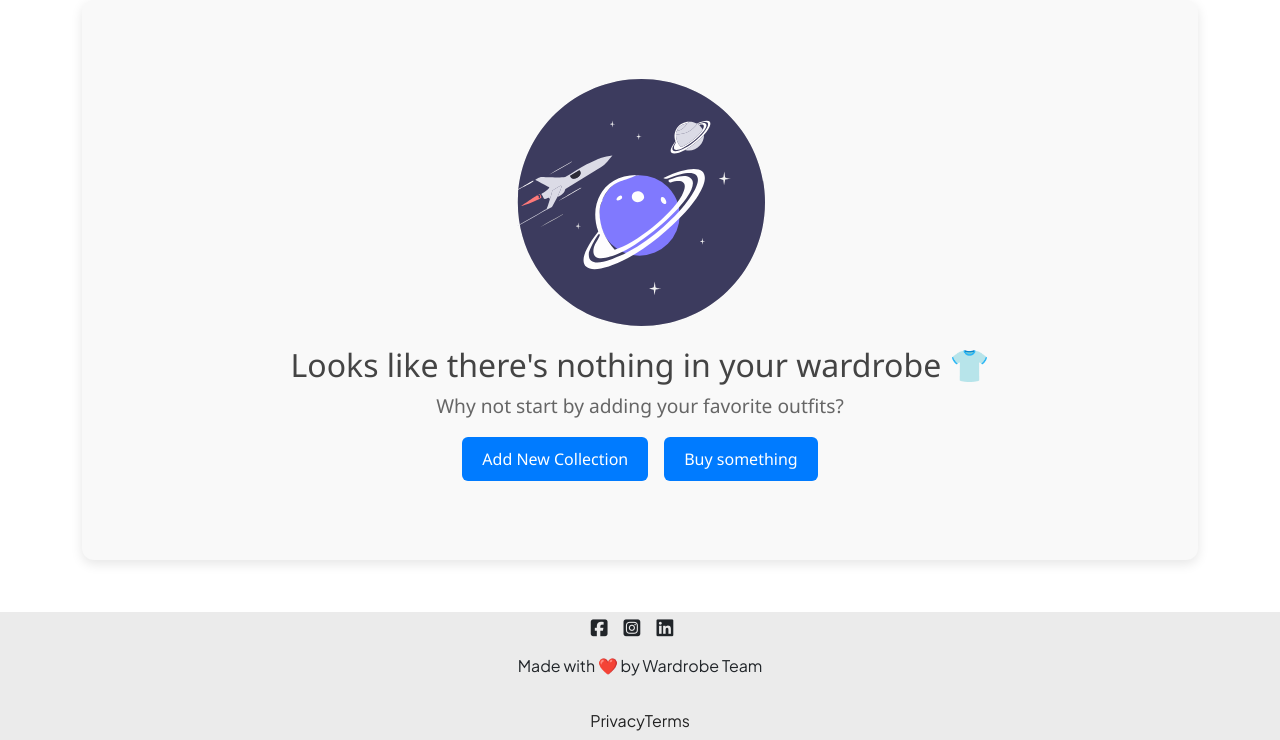
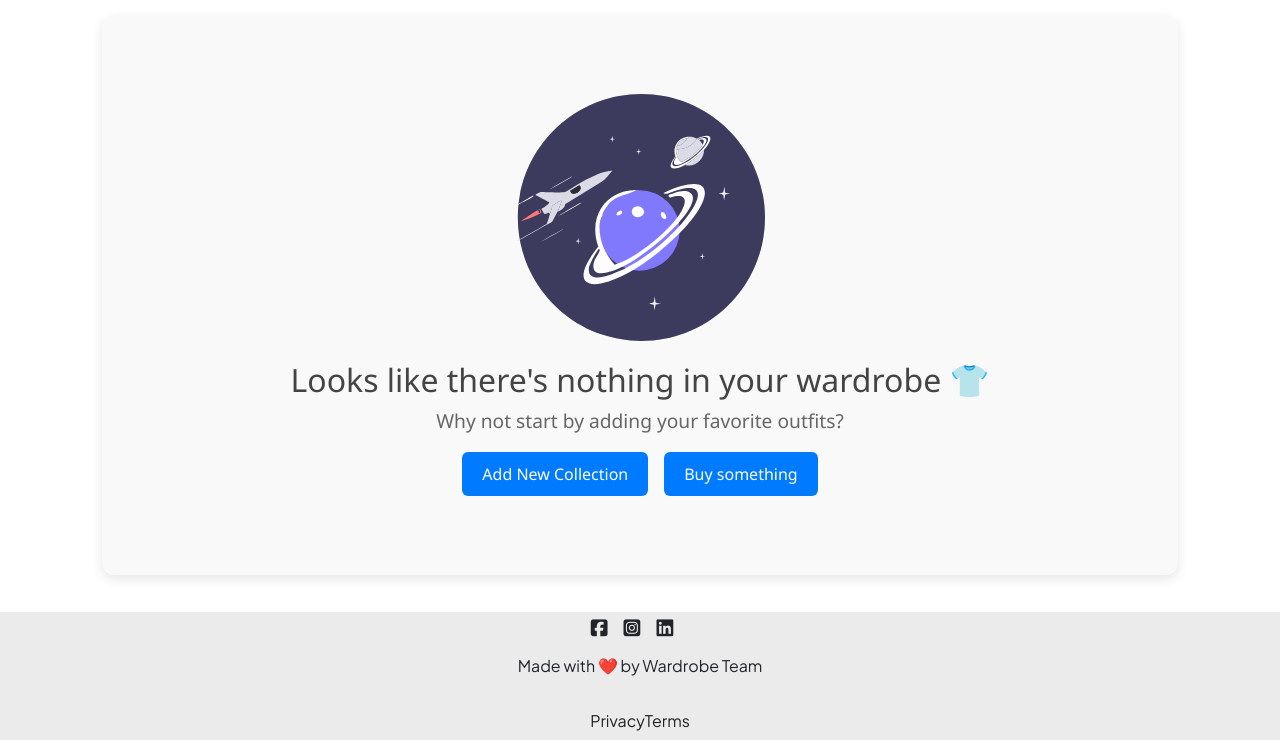
Before and after one commit to mrpal5a/Wardrobe-Suggestion-Project, a Node server app: page /collection in a window 1280 px wide. Shown: the part 60-800 px from the top of the page. Run offline with Node 20, Linux system fonts and the light colour scheme; the visitor is signed in with stand-in values (Sample User, id 1); data that the repository does not hold is empty; some libraries are stand-ins or nearby versions.

Commit message:
styling added to the empty wardrobe container

```diff
--- a/views/listings/emptyWardrobe.ejs
+++ b/views/listings/emptyWardrobe.ejs
@@ -2,6 +2,7 @@
 
 <style>
   .empty-wardrobe-container {
+    margin: 15px 20px;
     display: flex;
     flex-direction: column;
     align-items: center;
```
